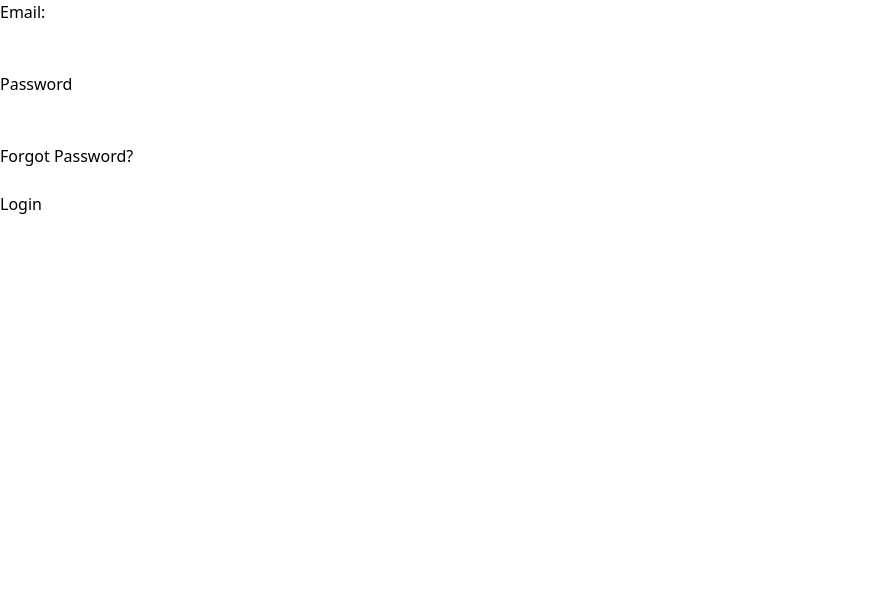
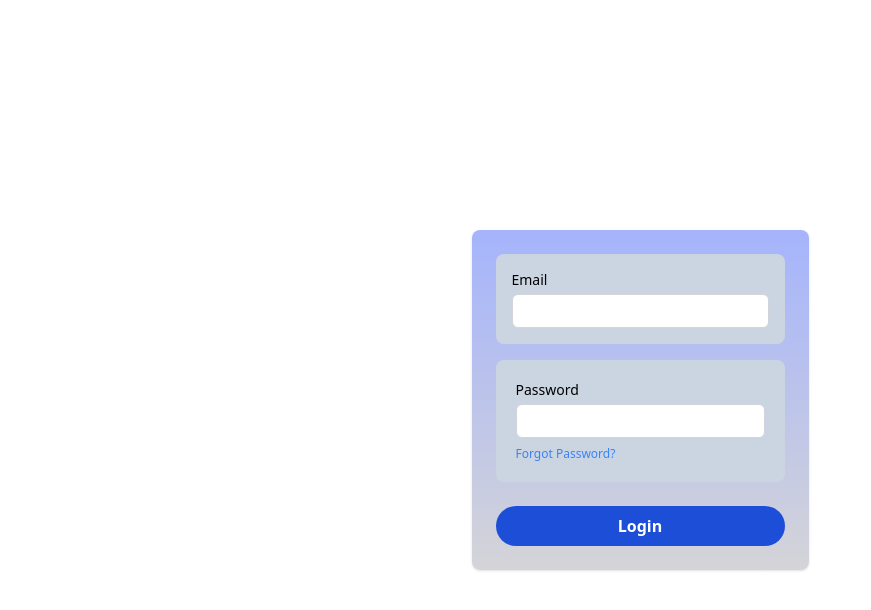
Before and after one commit to Pavikkaran-p/ECE_page, a React (Create React App) app in the folder project/frontend/: page /login in a window 1280 px wide. Shown: the top 610 px of the page, without its empty margins (0-871 px from the left). Built offline with nearby package versions, Linux system fonts and the light colour scheme.

Commit message:
Login page completed

```diff
--- a/project/frontend/src/App.js
+++ b/project/frontend/src/App.js
@@ -1,6 +1,7 @@
 import { BrowserRouter as Router , Routes, Route} from "react-router-dom";
 import Home from "./Pages/Home";
 import Login from "./Pages/Login";
+import Register from "./Pages/Register";
 import Pagenotfount from "./Pages/Pagenotfount";
 import Dashboard from "./Pages/Dashboard";
 
@@ -10,6 +11,7 @@ function App() {
       <Routes>
         <Route path="/" Component={Home}/>
         <Route path="/login" Component={Login}/>
+        <Route path="/register" Component={Register}/>
         <Route path="/dashboard" Component={Dashboard}/>
         <Route path="*" Component={Pagenotfount}/>
       </Routes>
--- a/project/frontend/src/Components/Header.jsx
+++ b/project/frontend/src/Components/Header.jsx
@@ -17,7 +17,7 @@ function Header() {
             <ul className=' fixed right-2 top-0 space-y-3'>
             <li onClick={()=>setLoginIcon(false)} className='flex justify-end'><IoIosClose size={30}/></li>
             <li><Link to='/login'>Login</Link></li>
-            <li><Link to='/signup'>Register</Link></li>
+            <li><Link to='/register'>Register</Link></li>
             </ul>
         </div>
     </nav>
--- a/project/frontend/src/Components/LoginForm.jsx
+++ b/project/frontend/src/Components/LoginForm.jsx
@@ -39,16 +39,44 @@ function LoginForm() {
 
   return (
     <div className='h-screen'>
+
+
+
         <form onSubmit={handleLogin}>
             {Error}
-        <label>Email:</label> <br />
-        <input type="email" value={LoginMail} onChange={(e)=>setLoginMail(e.target.value)}/> <br />
-        {EmailError} <br />
-        <label>Password</label> <br />
-        <input type="password" value={LoginPassword} onChange={(e)=>setLoginPassword(e.target.value)}/> <br />
-        {PasswordError} <br />
-        <p><Link to='forgot_password'>Forgot Password?</Link></p> <br />
-        <input value='Login' type='submit'/> <br />
+            <div className='h-screen flex items-center justify-center'>
+  <div className='bg-gradient-to-b from-indigo-300 to-zinc-300 rounded-lg shadow p-6 mx-4 sm:mx-auto sm:max-w-md'>
+    <div className='bg-gradient-to-b from-slate-300 to-slate-300 rounded-lg p-4'>
+      <label className='block text-black text-sm font-normal'>Email</label>
+      <input
+        type='email'
+        className='w-full mt-1 px-2 py-1 border border-gray-300 rounded-md '
+        value={LoginMail}
+        onChange={(e) => setLoginMail(e.target.value)}
+      />
+      {EmailError && <p className='text-red-500 text-xs mt-1'>{EmailError}</p>}
+    </div>
+    <div className='bg-gradient-to-b from-slate-300 to-slate-300 rounded-lg p-5 mt-4'>
+      <label className='block text-black text-sm font-normal'>Password</label>
+      <input
+        type='password'
+        className='w-full mt-1 px-2 py-1 border border-gray-300 rounded-md'
+        value={LoginPassword}
+        onChange={(e) => setLoginPassword(e.target.value)}
+      />
+      {PasswordError && <p className='text-red-500 text-xs mt-1'>{PasswordError}</p>}
+      <p className='text-xs mt-2'>
+        <Link to='forgot_password' className='text-blue-500 hover:underline'>
+          Forgot Password?
+        </Link>
+      </p>
+    </div>
+    <button className='bg-blue-700 text-white font-bold py-2 px-4 rounded-full mt-6 mx-auto block w-full'>
+      Login
+    </button>
+  </div>
+</div>
+
         </form>
     </div>
   )
--- /dev/null
+++ b/project/frontend/src/Components/RegisterForm.jsx
@@ -0,0 +1,16 @@
+import React, { useState } from 'react'
+import {Link, useNavigate} from 'react-router-dom'
+
+function RegisterForm() {
+    return(
+        <div className='h-screen'>
+            <div className='flex flex-col'>
+                <div>Email</div>
+                <div>Password</div>
+                <div>Re-enter Password</div>
+            </div>
+        </div>
+    )
+}
+
+export default RegisterForm
--- /dev/null
+++ b/project/frontend/src/Pages/Register.jsx
@@ -0,0 +1,12 @@
+import React from 'react'
+import RegisterForm from '../Components/RegisterForm'
+
+function Register() {
+  return (
+    <div>
+      <RegisterForm/>
+    </div>
+  )
+}
+
+export default Register
```
